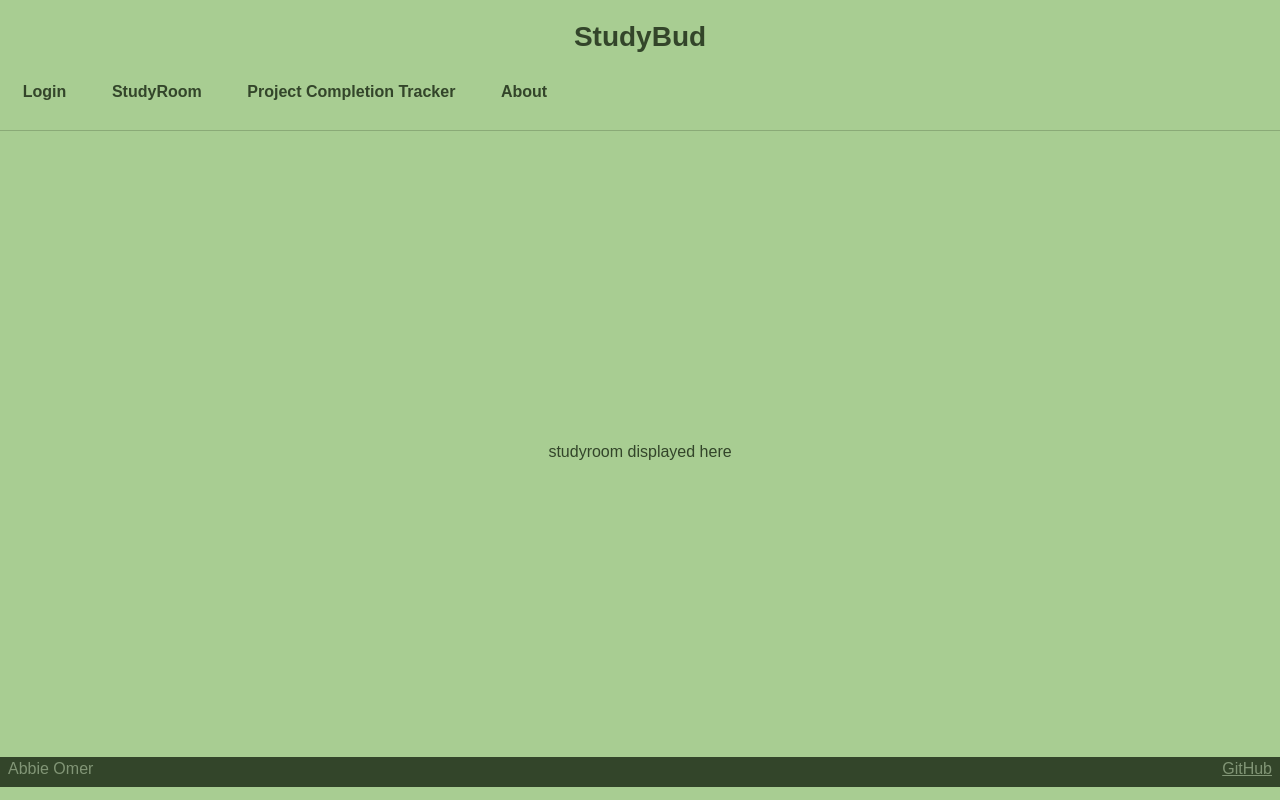
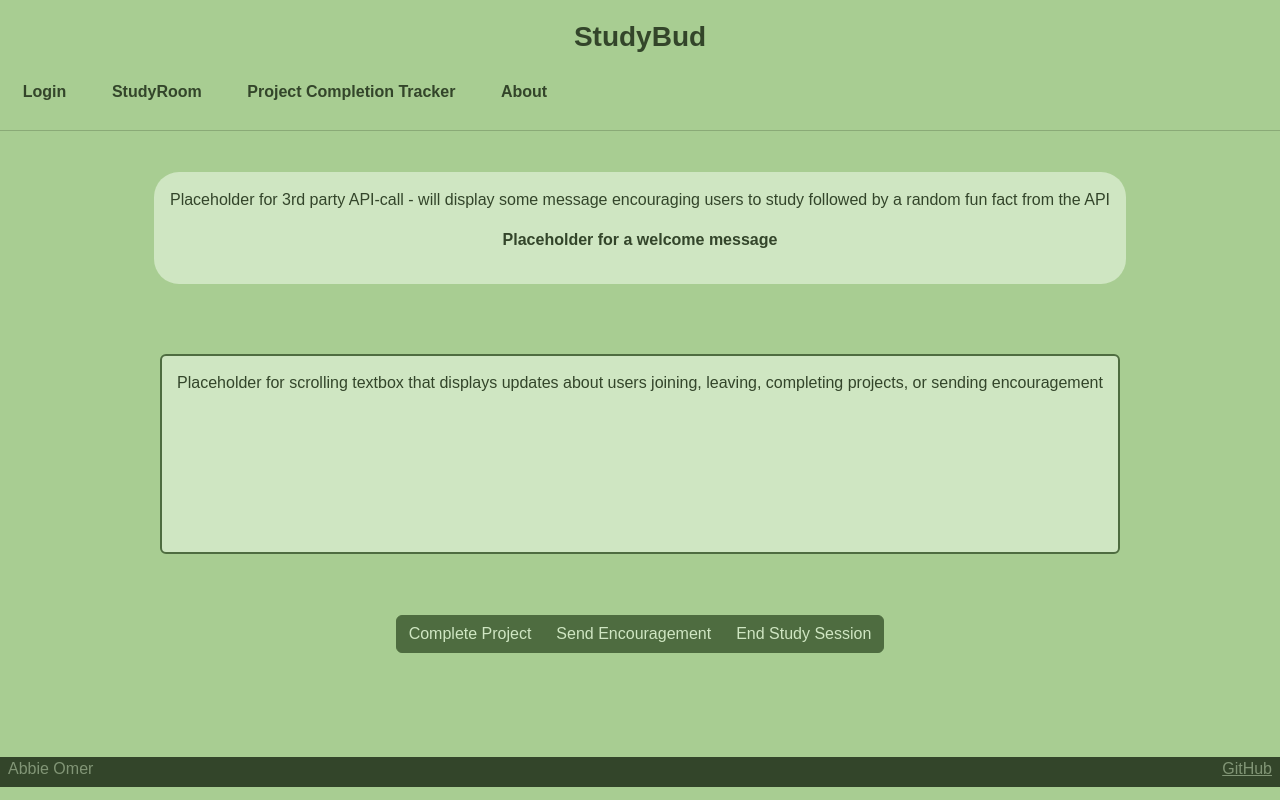
Before and after one commit to AbbleCorp/startup, a React (Vite) app: page /studyroom in a window 1280 px wide. Built offline with nearby package versions, Linux system fonts and the light colour scheme.

Commit message:
Implemented studyroom components

```diff
--- a/src/projects/projects.jsx
+++ b/src/projects/projects.jsx
@@ -8,7 +8,7 @@ export function Projects() {
 <main>
           <h3>Project Completion Tracker</h3>
           <p>Keep track of how many projects you've completed!</p>
-          <table class="table table-striped table-responsive">
+          <table className="table table-striped table-responsive">
             <thead>
               <tr>
                 <th scope="col">#</th>
--- a/src/studyroom/studyroom.css
+++ b/src/studyroom/studyroom.css
@@ -25,3 +25,7 @@
     padding: 15px;
     height: 200px;
   }
+
+  .btn {
+    margin: 0px;
+  }
--- a/src/studyroom/studyroom.jsx
+++ b/src/studyroom/studyroom.jsx
@@ -1,9 +1,30 @@
 import React from 'react';
+import './studyroom.css';
 
 export function Studyroom() {
   return (
-    <main className='body'>
-      <div>studyroom displayed here</div>
-    </main>
+<main>
+
+<div className="fact-box">
+  <p className="fact"> Placeholder for 3rd party API-call - will display some message encouraging users to study followed by a random fun fact from the API </p>
+  <p className="welcome"> Placeholder for a welcome message</p>
+</div>
+  <hr />
+  <div className="display-box">
+      <p className="display-text"> Placeholder for scrolling textbox that displays updates about users joining, leaving, completing projects, or sending encouragement </p>
+      </div>
+
+
+
+
+<br />
+<div className="btn-group">
+          <button type="Complete" className="btn btn-primary">Complete Project</button>
+          <button type="Encouragement" className="btn btn-primary">Send Encouragement</button>
+          <button type="EndSession" className="btn btn-primary">End Study Session</button>
+          </div>
+          <br />
+        <hr />
+</main>
   );
 }
```
